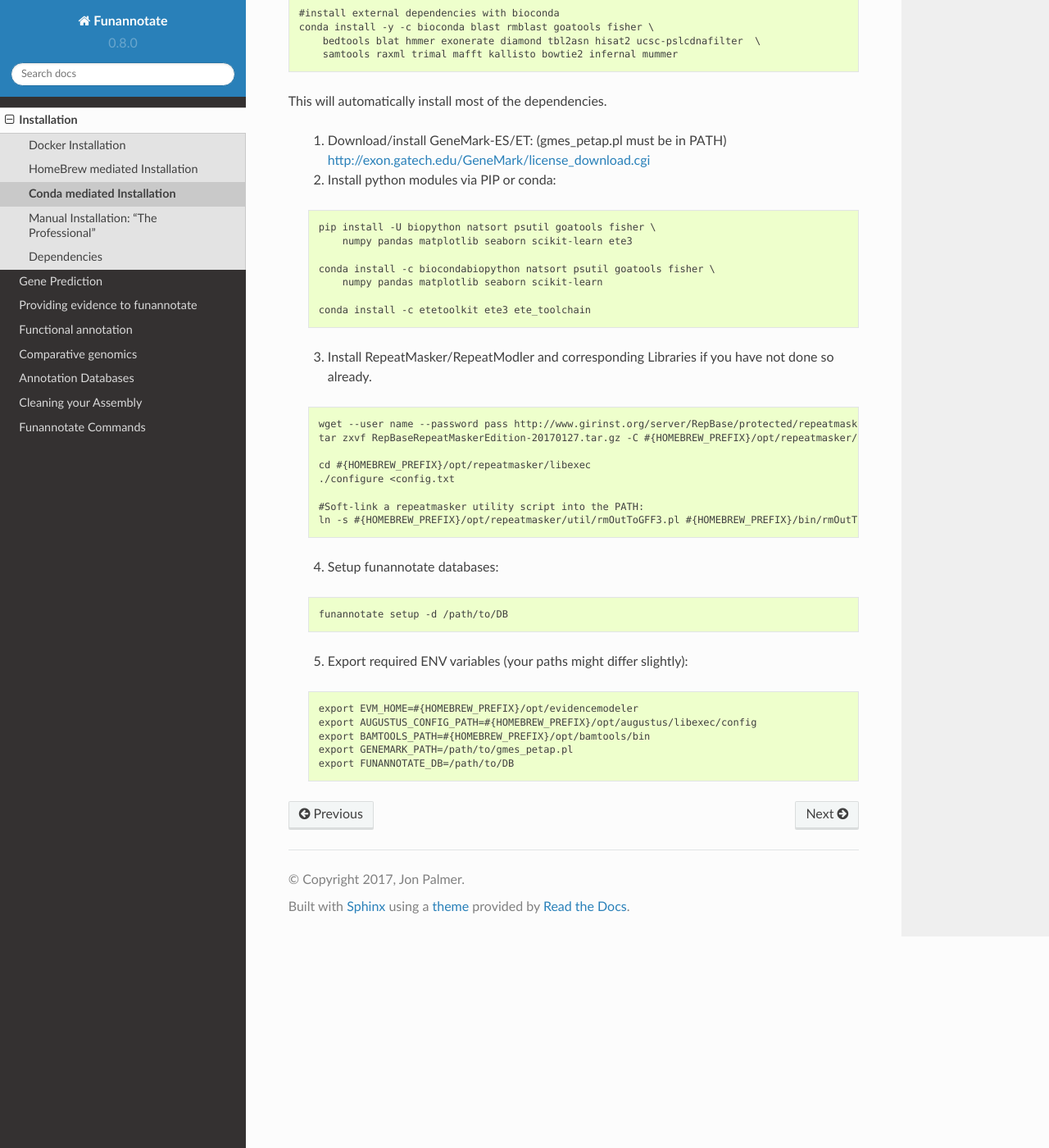
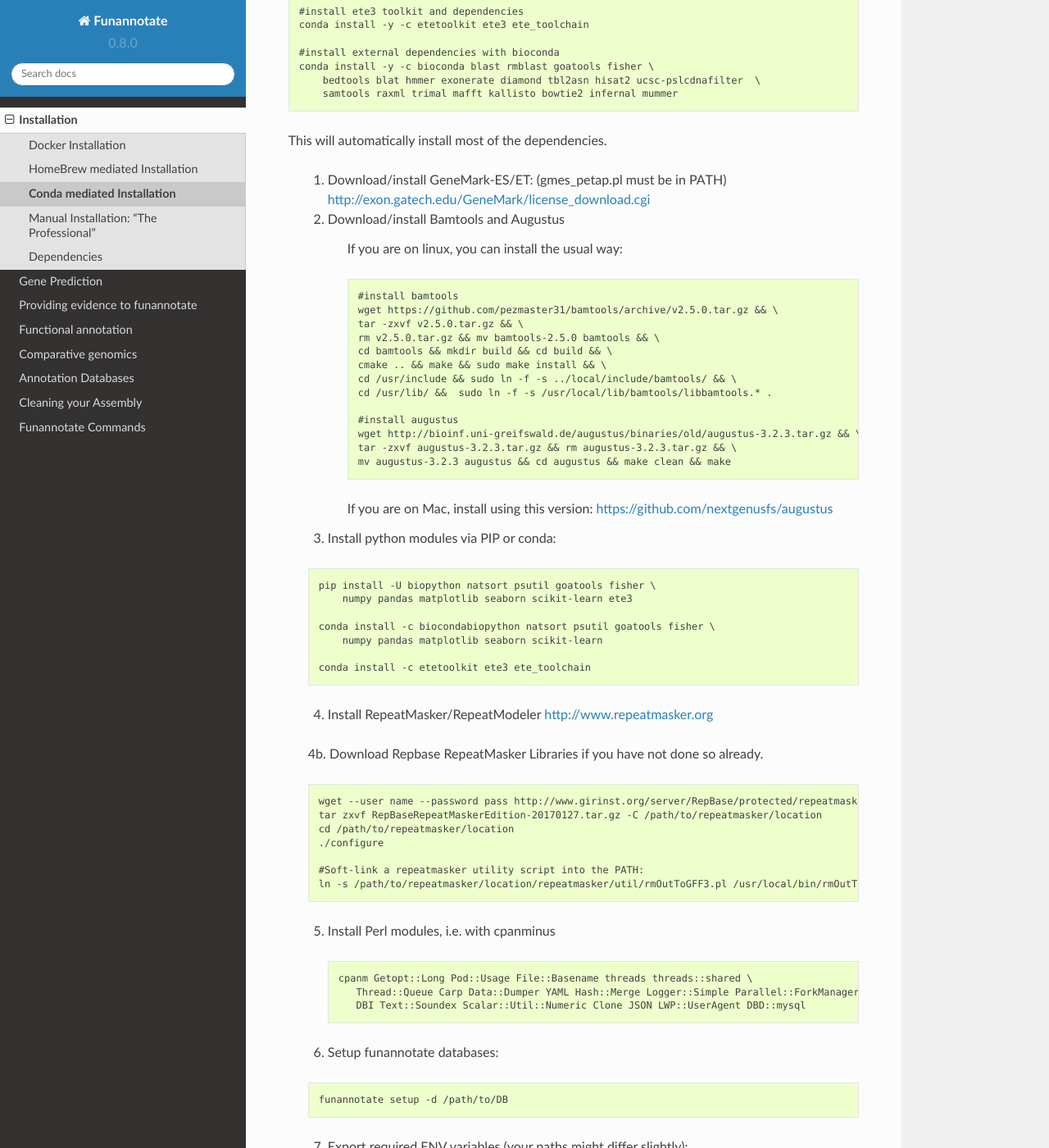
Before and after one commit to nextgenusfs/funannotate, a Sphinx documentation site: the page built from docs/conda.rst, in a window 1280 px wide and 1400 px high, scrolled down 472 px. Shown: the whole window at 82% size. Built offline with Sphinx 7.4.7 and the Read the Docs theme 2.0.0, drawn with Linux system fonts in a browser that asks for light colours; some of the changed text lies outside the part shown.

Commit message:
update to docs

```diff
--- a/docs/conda.rst
+++ b/docs/conda.rst
@@ -3,7 +3,10 @@
 
 Conda mediated Installation
 ^^^^^^^^^^^^^^^^^^^^^^^^^^^^^^^^
-I'd really like to build a bioconda installation package, but would need some help.  You can however install nearly all of the dependencies with conda.
+
+** This is still under construction **
+
+I'd really like to build a bioconda installation package, but would need some help.  You can however install quite a few of the dependencies with conda.
 
 .. code-block:: none
 
@@ -32,7 +35,30 @@
     1.  Download/install GeneMark-ES/ET: (gmes_petap.pl must be in PATH)
         http://exon.gatech.edu/GeneMark/license_download.cgi
 
-    2.  Install python modules via PIP or conda:
+    2. Download/install Bamtools and Augustus
+
+        If you are on linux, you can install the usual way:
+
+        .. code-block:: none
+
+            #install bamtools
+            wget https://github.com/pezmaster31/bamtools/archive/v2.5.0.tar.gz && \
+            tar -zxvf v2.5.0.tar.gz && \
+            rm v2.5.0.tar.gz && mv bamtools-2.5.0 bamtools && \
+            cd bamtools && mkdir build && cd build && \
+            cmake .. && make && sudo make install && \
+            cd /usr/include && sudo ln -f -s ../local/include/bamtools/ && \
+            cd /usr/lib/ &&  sudo ln -f -s /usr/local/lib/bamtools/libbamtools.* .
+
+            #install augustus
+            wget http://bioinf.uni-greifswald.de/augustus/binaries/old/augustus-3.2.3.tar.gz && \
+            tar -zxvf augustus-3.2.3.tar.gz && rm augustus-3.2.3.tar.gz && \
+            mv augustus-3.2.3 augustus && cd augustus && make clean && make
+
+        If you are on Mac, install using this version: https://github.com/nextgenusfs/augustus
+
+
+    3.  Install python modules via PIP or conda:
 
     .. code-block:: none
 
@@ -45,26 +71,38 @@
         conda install -c etetoolkit ete3 ete_toolchain
 
 
-    3.  Install RepeatMasker/RepeatModler and corresponding Libraries if you have not done so already.
+    4.  Install RepeatMasker/RepeatModeler  http://www.repeatmasker.org
+
+
+
+    4b. Download Repbase RepeatMasker Libraries if you have not done so already.
 
     .. code-block:: none
 
         wget --user name --password pass http://www.girinst.org/server/RepBase/protected/repeatmaskerlibraries/RepBaseRepeatMaskerEdition-20170127.tar.gz
-        tar zxvf RepBaseRepeatMaskerEdition-20170127.tar.gz -C #{HOMEBREW_PREFIX}/opt/repeatmasker/libexec
-
-        cd #{HOMEBREW_PREFIX}/opt/repeatmasker/libexec
-        ./configure <config.txt
+        tar zxvf RepBaseRepeatMaskerEdition-20170127.tar.gz -C /path/to/repeatmasker/location
+        cd /path/to/repeatmasker/location
+        ./configure
 
         #Soft-link a repeatmasker utility script into the PATH:
-        ln -s #{HOMEBREW_PREFIX}/opt/repeatmasker/util/rmOutToGFF3.pl #{HOMEBREW_PREFIX}/bin/rmOutToGFF3.pl
+        ln -s /path/to/repeatmasker/location/repeatmasker/util/rmOutToGFF3.pl /usr/local/bin/rmOutToGFF3.pl
 
-    4.  Setup funannotate databases:
+    5. Install Perl modules, i.e. with cpanminus
+
+     .. code-block:: none
+
+         cpanm Getopt::Long Pod::Usage File::Basename threads threads::shared \
+            Thread::Queue Carp Data::Dumper YAML Hash::Merge Logger::Simple Parallel::ForkManager \
+            DBI Text::Soundex Scalar::Util::Numeric Clone JSON LWP::UserAgent DBD::mysql
+
+
+    6.  Setup funannotate databases:
 
     .. code-block:: none
 
         funannotate setup -d /path/to/DB
 
-    5.  Export required ENV variables (your paths might differ slightly):
+    7.  Export required ENV variables (your paths might differ slightly):
 
     .. code-block:: none
 
--- a/docs/docker.rst
+++ b/docs/docker.rst
@@ -37,7 +37,7 @@
     RepBaseRepeatMaskerEdition-20170127.tar.gz
     signalp-4.1c.Linux.tar.Z
 
-Now you can Build the docker containiner, which will setup the remaining tools and then download and format funannotate databases.:
+Now you can Build the docker container, which will setup the remaining tools and then download and format funannotate databases.:
 
 .. code-block:: none
 
```
Also changed, not shown: docs/clean.rst (+17 -1 lines).
